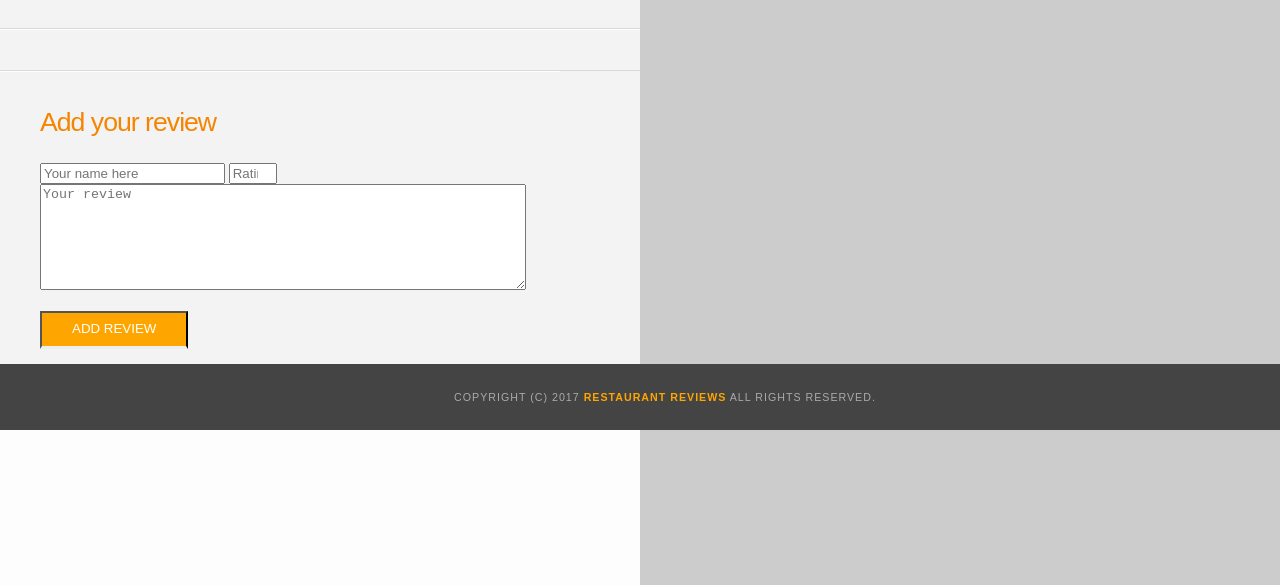
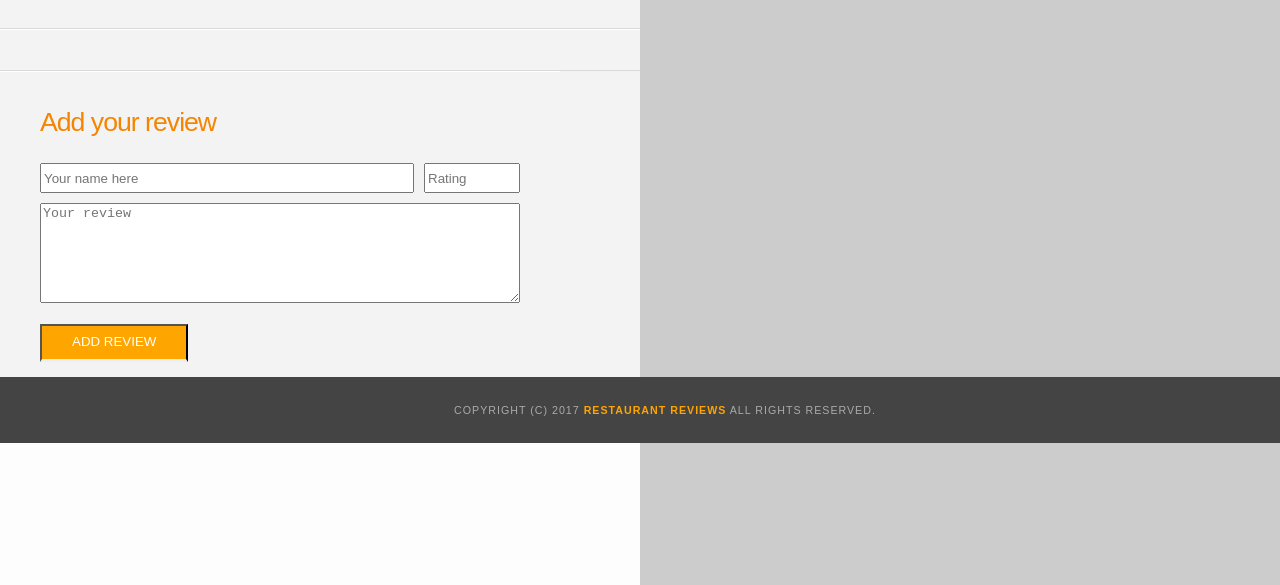
Before and after one commit to ashwani99/mws-restaurant-stage-2-front-end, a website: page restaurant.html in a window 1280 px wide. Shown: the part 215-800 px from the top of the page. Drawn offline with nearby package versions, Linux system fonts and the light colour scheme.

Commit message:
add review form css style changes

```diff
--- a/css/styles.css
+++ b/css/styles.css
@@ -268,16 +268,28 @@ nav h1 a {
   flex-flow: wrap;
 }
 
-#review-form-container #name {
-  width: 80%;
+#add-review-form {
+  width: 100%;
 }
 
-#review-form-container #rating {
-  width: 18%;
+#review-form-container #reviewer-name {
+  box-sizing: border-box;
+  width: calc(80% - 10px);
+  height: 30px;
+  float: left;
+  margin-right: 10px;
+  margin-bottom: 10px;
+}
+
+#review-form-container #reviewer-rating {
+  box-sizing: border-box;
+  width: 20%;
+  height: 30px;
   float: right;
 }
 
 #review-form-container #reviewer-comments {
+  box-sizing: border-box;
   width: 100%;
   height: 100px;
 }
```
